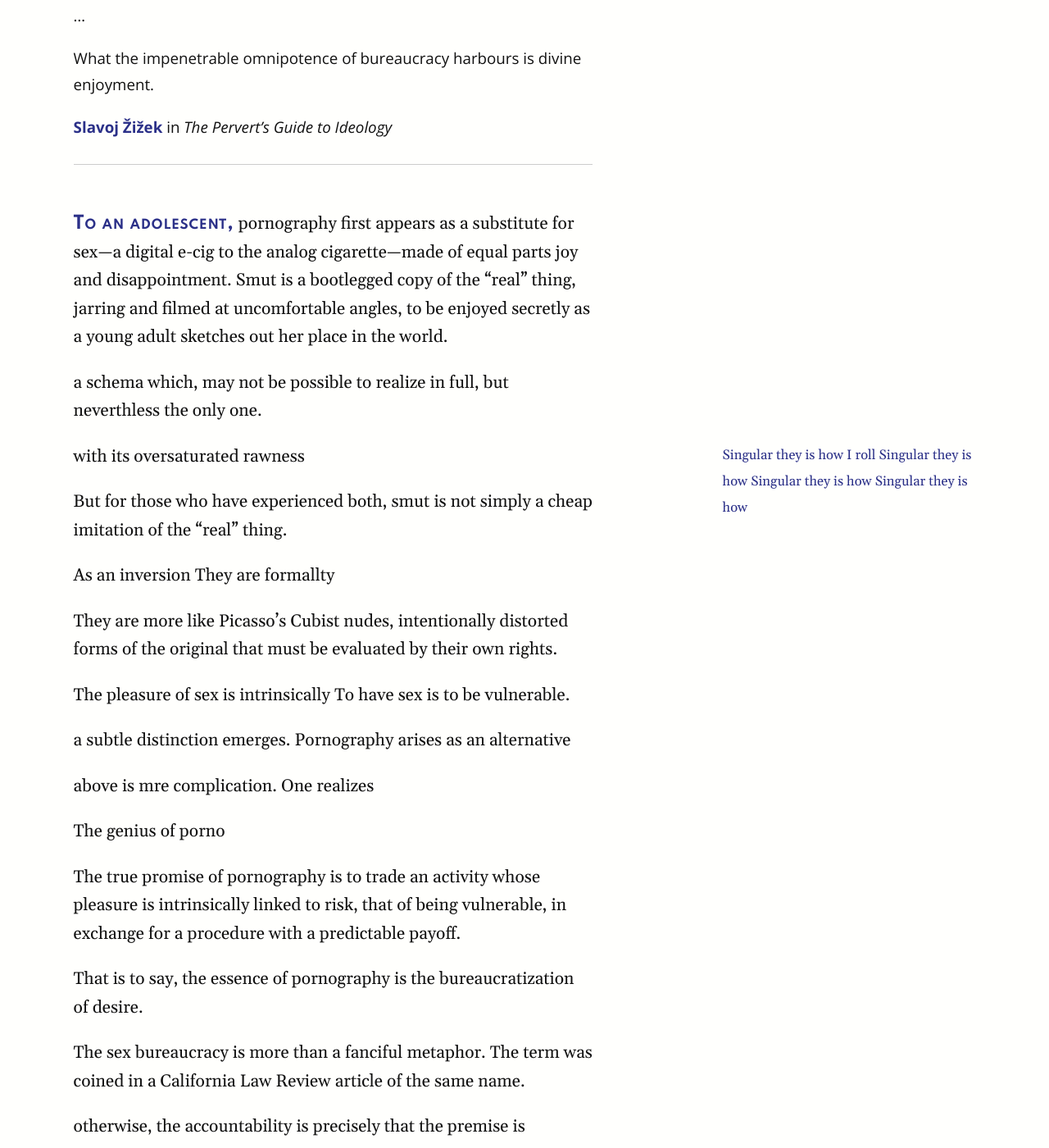
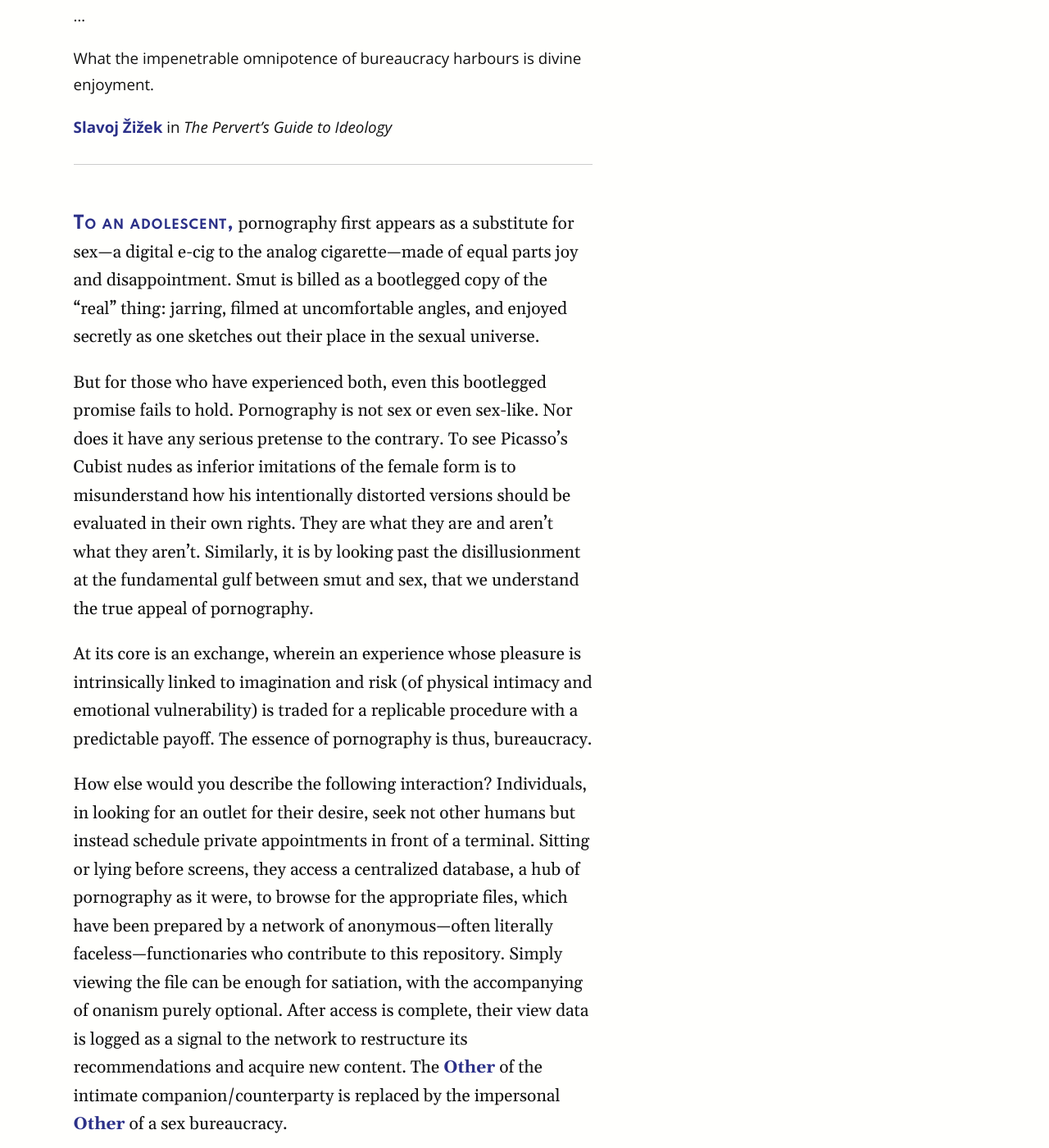
Before and after one commit to AndrewYang2024/AndrewYang2024.github.io, a Jekyll site: the page built from _posts/2020-12-24-Perverts-Guide-Monetary-Policy.md, in a window 1280 px wide and 1400 px high, scrolled down 516 px. Shown: the whole window at 82% size. Built offline with Jekyll 4.4.1, drawn with Linux system fonts in a browser that asks for light colours; nearby versions of some CDN libraries; some of the changed text lies outside the part shown.

```diff
--- a/_posts/2020-12-24-Perverts-Guide-Monetary-Policy.md
+++ b/_posts/2020-12-24-Perverts-Guide-Monetary-Policy.md
@@ -22,7 +22,41 @@
 
 
 
-{% newthought 'To an adolescent,' %} pornography first appears as a substitute for sex—a digital e-cig to the analog cigarette—made of equal parts joy and disappointment. Smut is a bootlegged copy of the “real” thing, jarring and filmed at uncomfortable angles, to be enjoyed secretly as a young adult sketches out her place in the world.
+{% newthought 'To an adolescent,' %} pornography first appears as a substitute for sex—a digital e-cig to the analog cigarette—made of equal parts joy and disappointment. Smut is billed as a bootlegged copy of the “real” thing: jarring, filmed at uncomfortable angles, and enjoyed secretly as one sketches out their place in the sexual universe.
+
+But for those who have experienced both, even this bootlegged promise fails to hold. Pornography is not sex or even sex-like. Nor does it have any serious pretense to the contrary. To see Picasso’s Cubist nudes as inferior imitations of the female form is to misunderstand how his intentionally distorted versions should be evaluated in their own rights. They are what they are and aren’t  what they aren’t. Similarly, it is by looking past the disillusionment at the fundamental gulf between smut and sex, that we understand the true appeal of pornography.
+
+At its core is an exchange, wherein an experience whose pleasure is intrinsically linked to imagination and risk (of physical intimacy and emotional vulnerability) is traded for a replicable procedure with a predictable payoff. The essence of pornography is thus, bureaucracy.
+
+How else would you describe the following interaction? Individuals, in looking for an outlet for their desire, seek not other humans but instead schedule private appointments in front of a terminal. Sitting or lying before screens, they access a centralized database, a hub of pornography as it were, to browse for the appropriate files, which have been prepared by a network of anonymous—often literally faceless—functionaries who contribute to this repository. Simply viewing the file can be enough for satiation, with the accompanying of onanism purely optional. After access is complete, their view data is logged as a signal to the network to restructure its recommendations and acquire new content. The **Other** of the intimate companion/counterparty is replaced by the impersonal **Other** of a  sex bureaucracy.
+
+{% newthought 'When one imagines th,' %}. And to be sure, the sex bureaucracy, a term coined by a California Law Review article does exist. In the wake, direct efforts to create separate hannel.
+
+And much like any attempt to create
+
+
+
+prolific pornographer of the Federal Reserve.
+
+
+
+it has to be ridiculous because if it is serious, a reminder, it all falls apart. Porn works, even if you don’t believe in it—precisely because you don’t believe in it.
+
+the decentralized bureaucracy, which we call the market.
+
+
+
+the sex bureaucracy, more so than as a formal  is the most potent form os sexual regulation.
+
+
+
+
+
+they realize that porn is not simply a inferior imitation of something else.
+
+ masturbation
+
+
 
  a schema which, may not be possible to realize in full, but neverthless the only one.
 
@@ -34,11 +68,11 @@
 
 
 
-But for those who have experienced both, smut is not simply a cheap imitation of the “real” thing.
+The Taker-of the punch bowl is the Kool-aid man
+
+
 
 As an inversion They are formallty
-
-They are more like Picasso’s Cubist nudes, intentionally distorted forms of the original that must be evaluated by their own rights.
 
 The pleasure of sex is intrinsically To have sex is to be vulnerable.
 
@@ -48,7 +82,7 @@
 
 The genius of porno
 
-The true promise of pornography is to trade an activity whose pleasure is intrinsically linked to risk, that of being vulnerable, in exchange for a procedure with a predictable payoff.
+
 
 That is to say, the essence of pornography is the bureaucratization of desire.
 
```
Also changed, not shown: other parts of _posts/2020-12-24-Perverts-Guide-Monetary-Policy.md (+1 -1 lines), assets/img/a002.png (added).
